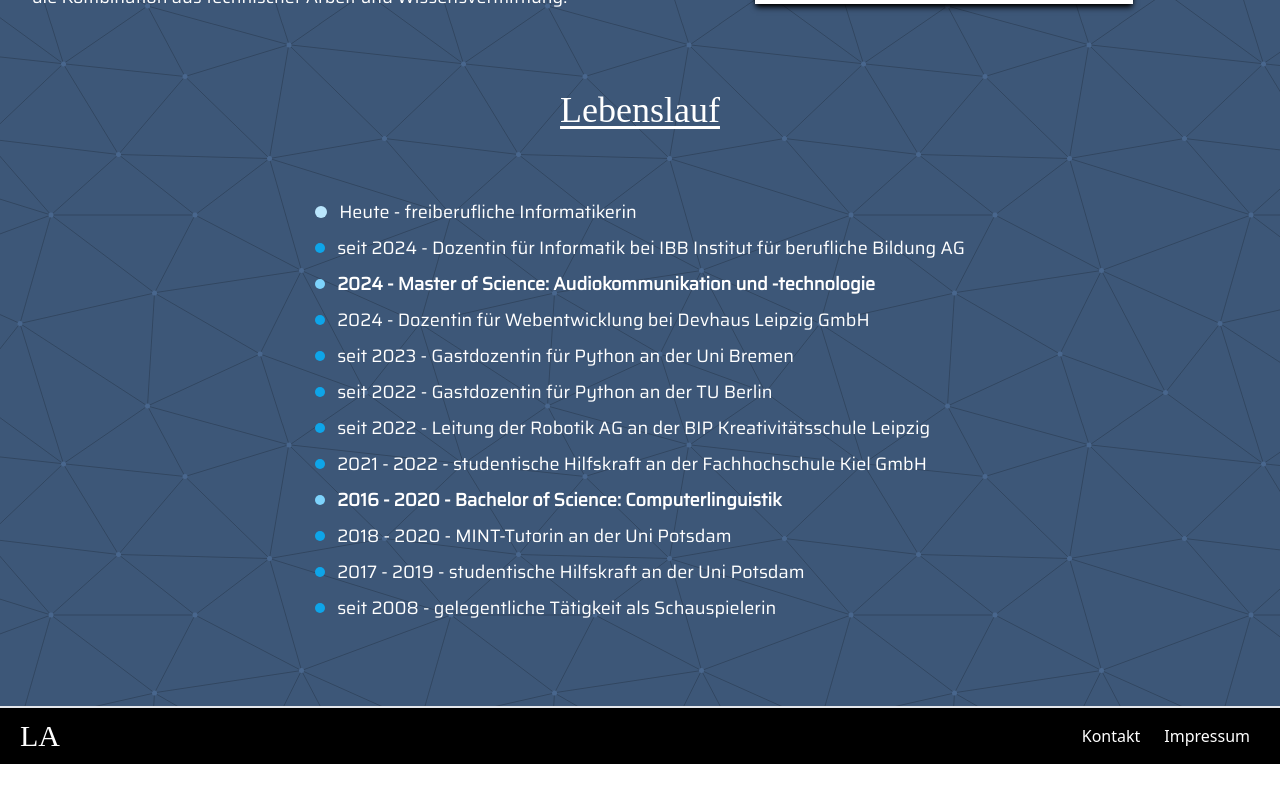
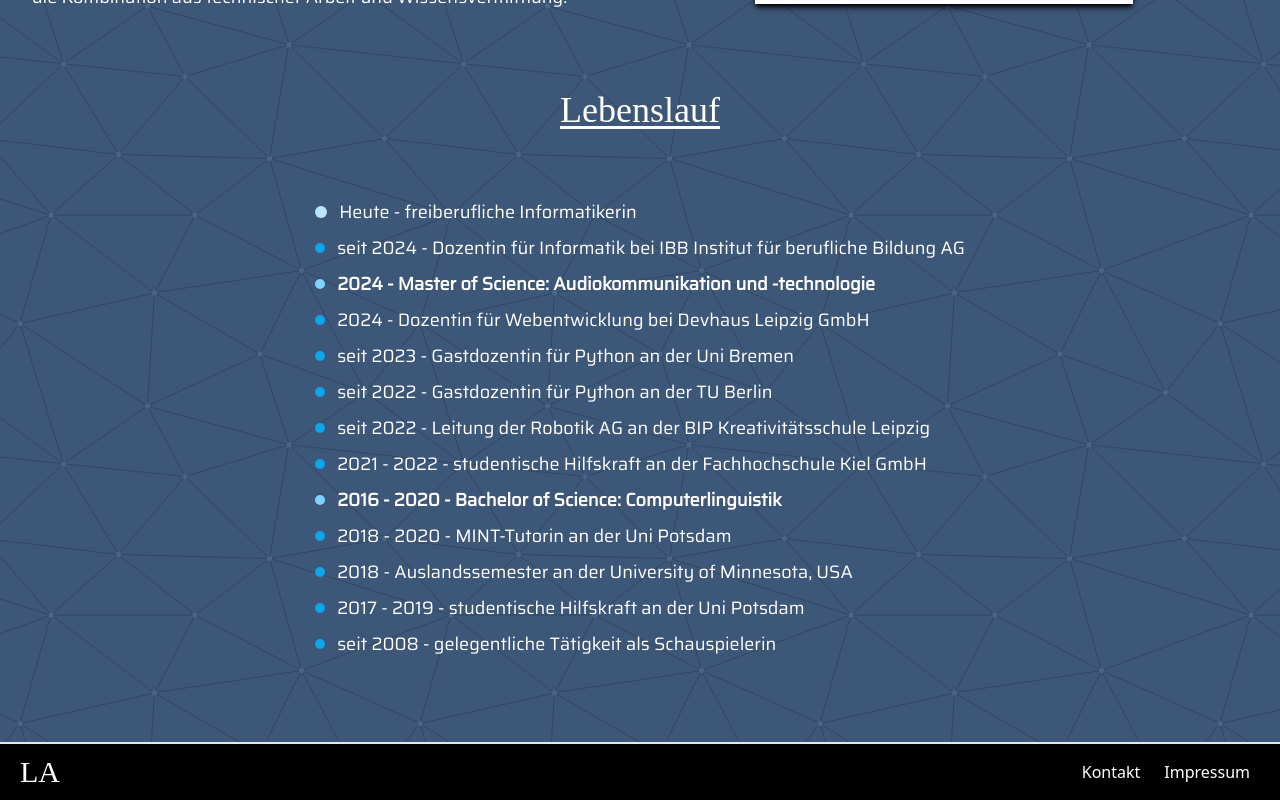
Before and after one commit to louziferr/luzie-website, a Next.js app: page /ueber_mich in a window 1280 px wide. Shown: the part 776-1576 px from the top of the page. Before the commit the page ends 1540 px from the top, so only its background shows below. Built offline with nearby package versions, Linux system fonts and the light colour scheme; a web font is replaced by a local one; what tailwindcss-animated would draw is missing.

Commit message:
add auslandssemester

```diff
--- a/app/ueber_mich/page.tsx
+++ b/app/ueber_mich/page.tsx
@@ -157,6 +157,15 @@ export default function Programmierung() {
                   <div className="bg-sky-500 text-xl md:text-3xl font-alfa mr-3 rounded-full w-[10px] h-[10px]"></div>
                 </div>
                 <p className="text-white">
+                  2018 - Auslandssemester an der University of Minnesota, USA
+                </p>
+              </li>
+
+              <li className="p-1 flex items-center">
+                <div className="relative flex">
+                  <div className="bg-sky-500 text-xl md:text-3xl font-alfa mr-3 rounded-full w-[10px] h-[10px]"></div>
+                </div>
+                <p className="text-white">
                   2017 - 2019 - studentische Hilfskraft an der Uni Potsdam
                 </p>
               </li>
```
